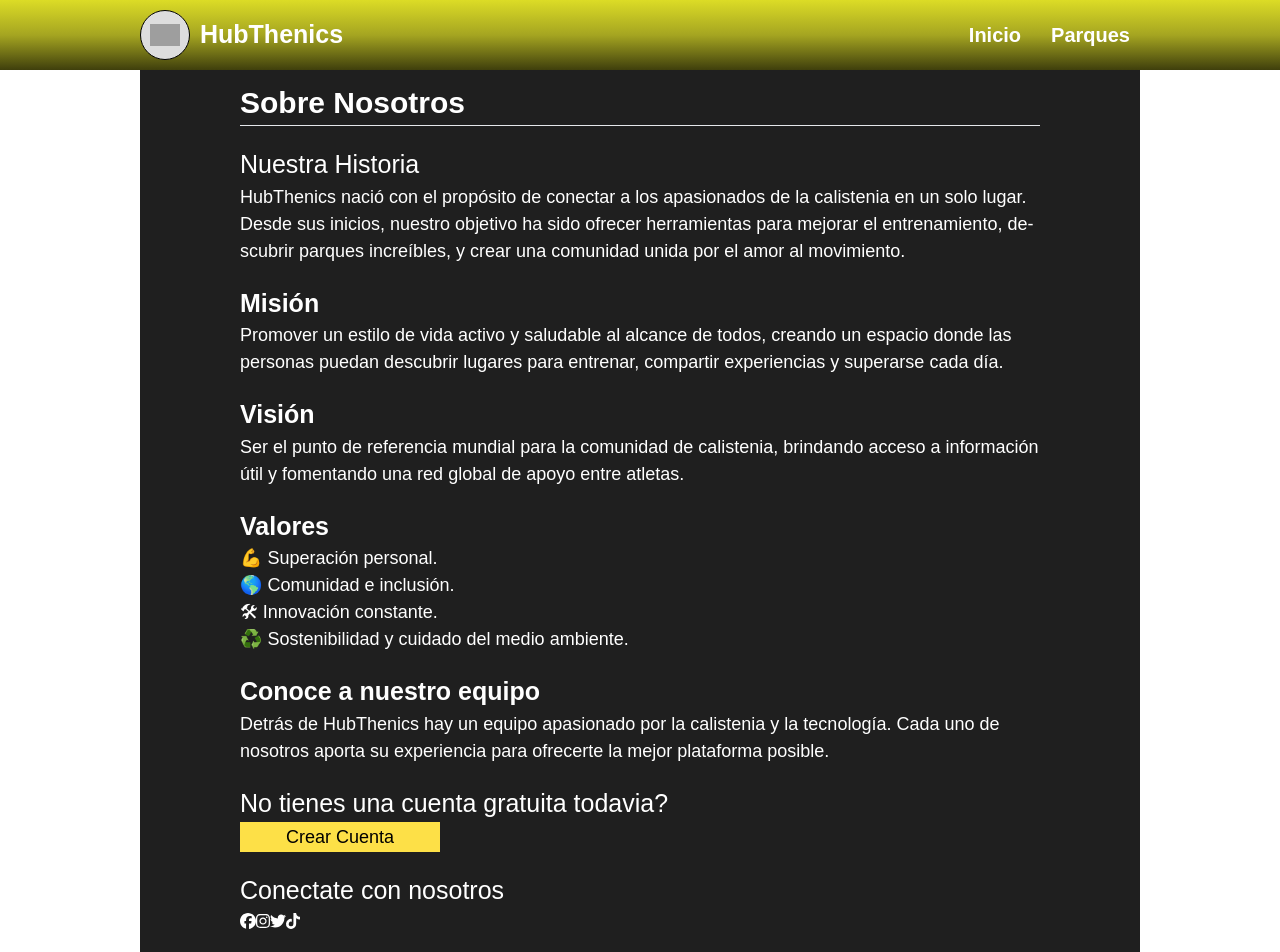
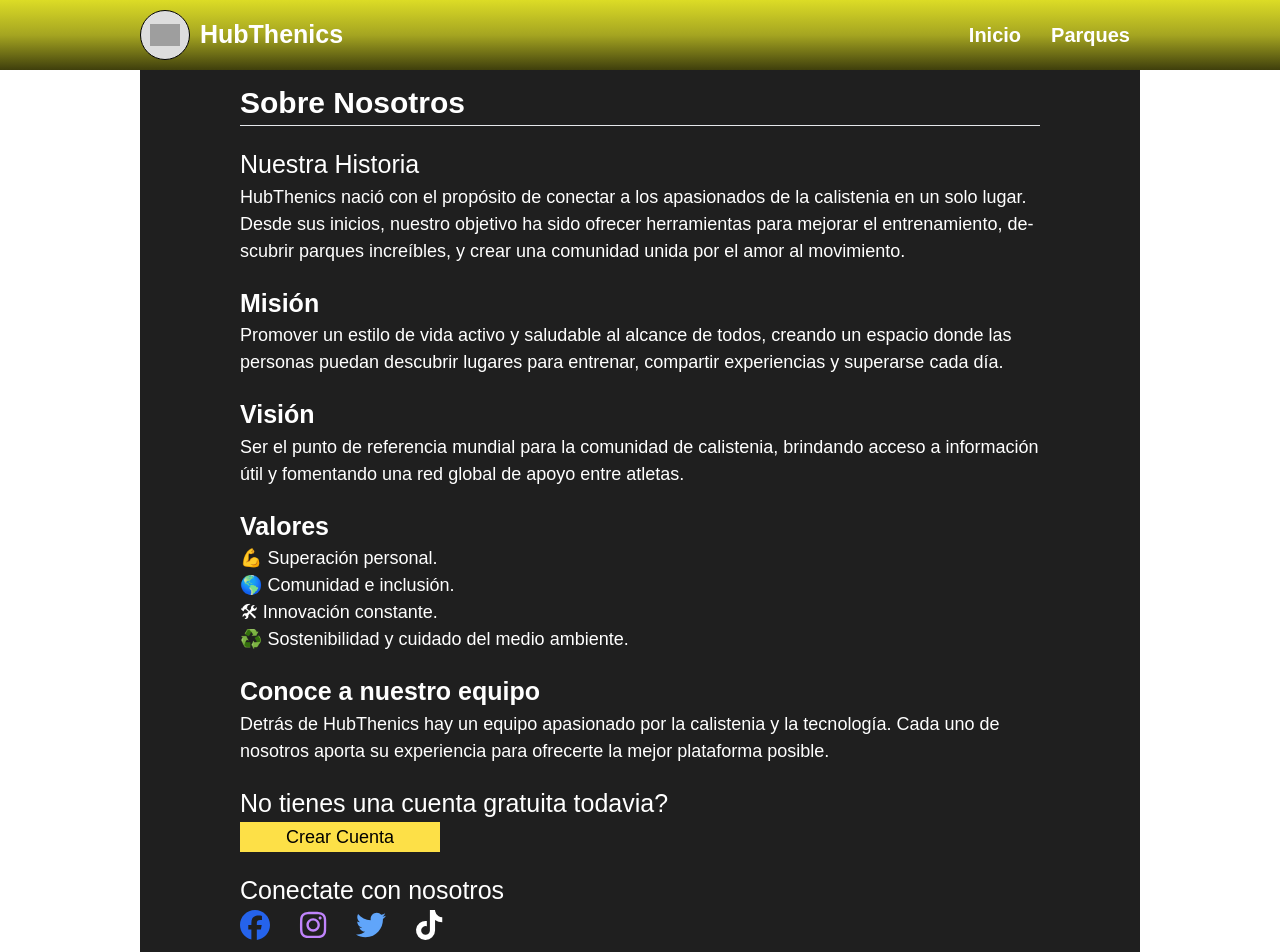
Before and after one commit to SaTriX43/App-Web-Calistenia, a Next.js app in the folder frontend/: page /informacion/sobre-nosotros in a window 1280 px wide. Shown: the top 952 px of the page. Built offline with nearby package versions, Linux system fonts and the light colour scheme; grey boxes are pictures that could not be loaded.

Commit message:
agregamos enlaces a redes sociales

```diff
--- a/frontend/src/app/informacion/sobre-nosotros/page.jsx
+++ b/frontend/src/app/informacion/sobre-nosotros/page.jsx
@@ -75,22 +75,36 @@ export default function SobreNosotros() {
         <div className={Styles['informacion__sobre-nosotros-seccion']}>
           <h3 className='text-[25px]'>Conectate con nosotros</h3>
           <div className={Styles['informacion__sobre-nosotros-seccion-contenedor-botones']}>
+            <a className='' href="https://www.facebook.com/profile.php?id=61571200568609" target='_blank' rel="noopener noreferrer">
               <FontAwesomeIcon
                 icon={faFacebook}
-              className={Styles['informacion__sobre-nosotros-seccion-botones']}
+                className={`${Styles['informacion__sobre-nosotros-seccion-botones']} text-blue-600 hover:text-blue-800`}
               />
+            </a>
+
+
+            <a href="https://www.instagram.com/hubthenics/" target='_blank' rel="noopener noreferrer">
               <FontAwesomeIcon
                 icon={faInstagram}
-              className={Styles['informacion__sobre-nosotros-seccion-botones']}
+                className={`${Styles['informacion__sobre-nosotros-seccion-botones']} text-purple-400 hover:text-purple-600`}
               />
+            </a>
+
+
+            <a href="https://x.com/HubThenics" target='_blank' rel="noopener noreferrer">
               <FontAwesomeIcon
                 icon={faTwitter}
-              className={Styles['informacion__sobre-nosotros-seccion-botones']}
+                className={`${Styles['informacion__sobre-nosotros-seccion-botones']} text-blue-400 hover:text-blue-600`}
               />
+            </a>
+
+
+            <a href="https://www.tiktok.com/@hubthenics?is_from_webapp=1&sender_device=pc" target='_blank' rel="noopener noreferrer">
               <FontAwesomeIcon
                 icon={faTiktok}
-              className={Styles['informacion__sobre-nosotros-seccion-botones']}
+                className={`${Styles['informacion__sobre-nosotros-seccion-botones']} hover:text-gray-300`}
               />
+            </a>
           </div>
 
           <div className={Styles['informacion__sobre-nosotros-seccion']}>
--- a/frontend/src/app/informacion/sobre-nosotros/sobre-nosotros.module.css
+++ b/frontend/src/app/informacion/sobre-nosotros/sobre-nosotros.module.css
@@ -33,3 +33,22 @@
 
   margin-top: 20px;
 }
+
+
+.informacion__sobre-nosotros-seccion-contenedor-botones {
+  display: flex;
+  flex-wrap: wrap;
+  width: 100%;
+
+  gap: 30px;
+}
+
+.informacion__sobre-nosotros-seccion-botones {
+  font-size: 30px;
+  cursor: pointer;
+  transition: all .3s ease;
+}
+
+.informacion__sobre-nosotros-seccion-botones:hover {
+  transform: translateY(-3px);
+}
--- a/frontend/src/components/estructura/PiePagina/PiePagina.jsx
+++ b/frontend/src/components/estructura/PiePagina/PiePagina.jsx
@@ -2,7 +2,7 @@ import React from 'react'
 import Styles from './PiePagina.module.css'
 import Image from 'next/image'
 import { FontAwesomeIcon } from '@fortawesome/react-fontawesome'
-import { faFacebook, faInstagram, faTwitter } from '@fortawesome/free-brands-svg-icons'
+import { faFacebook, faInstagram, faTiktok, faTwitter } from '@fortawesome/free-brands-svg-icons'
 import Link from 'next/link'
 
 export const PiePagina = () => {
@@ -22,9 +22,25 @@ export const PiePagina = () => {
       </div>
       {/* redes sociales  */}
       <div className={Styles['footer__contenedor-social']}>
-        <FontAwesomeIcon icon={faInstagram} className={`${Styles['footer__icon-social']} text-purple-400 hover:text-purple-600`}/>
-        <FontAwesomeIcon icon={faFacebook} className={`${Styles['footer__icon-social']} text-blue-600 hover:text-blue-800`}/>
-        <FontAwesomeIcon icon={faTwitter} className={`${Styles['footer__icon-social']} text-blue-400 hover:text-blue-600`}/>
+
+        <a href="https://www.facebook.com/profile.php?id=61571200568609" target='_blank' rel="noopener noreferrer">
+          <FontAwesomeIcon icon={faFacebook} className={`${Styles['footer__icon-social']} text-blue-600 hover:text-blue-800`}/>
+        </a>
+
+        <a href="https://www.instagram.com/hubthenics/" target='_blank' rel="noopener noreferrer">
+          <FontAwesomeIcon icon={faInstagram} className={`${Styles['footer__icon-social']} text-purple-400 hover:text-purple-600`}/>
+        </a>
+
+        <a href="https://x.com/HubThenics" target='_blank' rel="noopener noreferrer">
+          <FontAwesomeIcon icon={faTwitter} className={`${Styles['footer__icon-social']} text-blue-400 hover:text-blue-600`}/>
+        </a>
+
+        <a href="https://www.tiktok.com/@hubthenics?is_from_webapp=1&sender_device=pc" target='_blank' rel="noopener noreferrer">
+          <FontAwesomeIcon icon={faTiktok} className={`${Styles['footer__icon-social']}  hover:text-gray-300`}/>
+        </a>
+
+
+
       </div>
       {/* paginas  */}
       <div className={Styles['footer__contenedor-paginas']}>
--- a/frontend/src/estilos/globals.css
+++ b/frontend/src/estilos/globals.css
@@ -44,6 +44,9 @@ a {
   object-fit: cover;
 }
 
+
+
+
 @media (prefers-color-scheme: dark) {
   html {
     color-scheme: dark;
```
Lines whose indentation alone changed are shown as unchanged.
